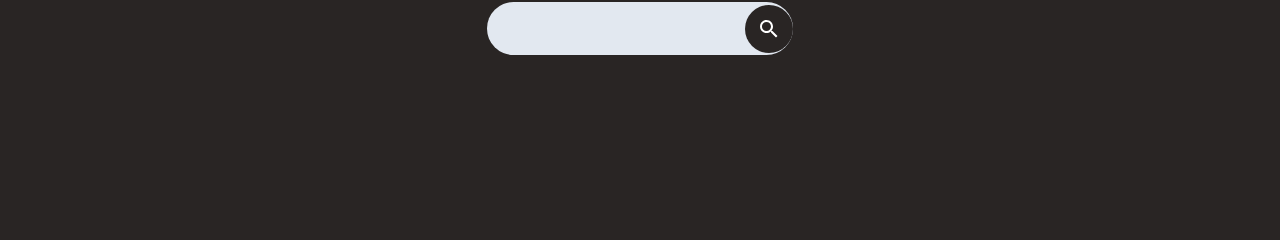
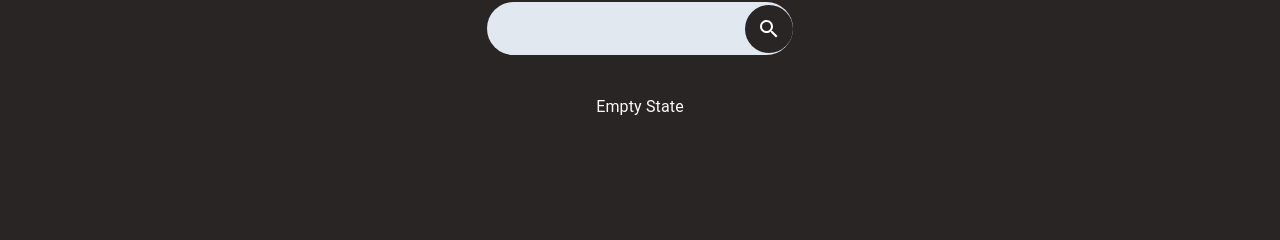
Before and after one commit to Hossein13M/danesh-bonyan, a Next.js app: page / in a window 1280 px wide. Shown: the part 166-406 px from the top of the page. Built offline with nearby package versions, Linux system fonts and the light colour scheme.

Commit message:
feat(generalTable): implement index page

```diff
--- a/src/pages/index.tsx
+++ b/src/pages/index.tsx
@@ -3,16 +3,15 @@ import Head from 'next/head';
 import styles from '../styles/Home.module.css';
 import GeneralTable from '../components/general-table';
 import { GeneralInput } from '../components/general-input';
-import CircularLoading from '../components/circularLoading';
 import * as React from 'react';
 import { useState } from 'react';
 import { AdvertisementList, JobinjaFetchAdProvider } from '../store/fetchJobinjaAdvertisementsContext';
+import EmptyState from '../components/emptyState';
 
 const Home: NextPage = () => {
-  let isLoading: boolean = true;
   const [data, setData] = useState<Array<AdvertisementList>>([]);
+
   const childToParent = (childData: Array<AdvertisementList>) => setData(childData);
-
   return (
     <div className={styles.container}>
       <Head>
@@ -25,8 +24,8 @@ const Home: NextPage = () => {
         <h1 className="font-black text-2xl mb-6">جستجوی آگهی شغلی</h1>
         <JobinjaFetchAdProvider>
           <GeneralInput childToParent={childToParent} />
-          {isLoading ? <CircularLoading /> : <GeneralTable {...data} />}
         </JobinjaFetchAdProvider>
+        {data.length ? <GeneralTable dataParentToChild={data} /> : <EmptyState />}
       </main>
     </div>
   );
```
